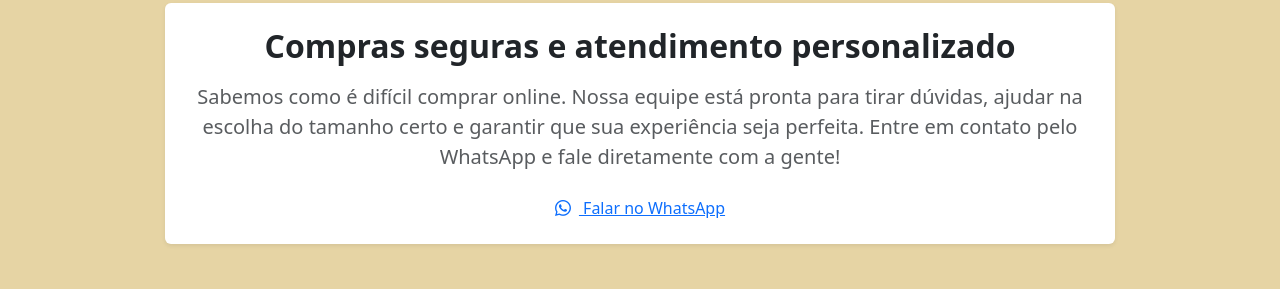
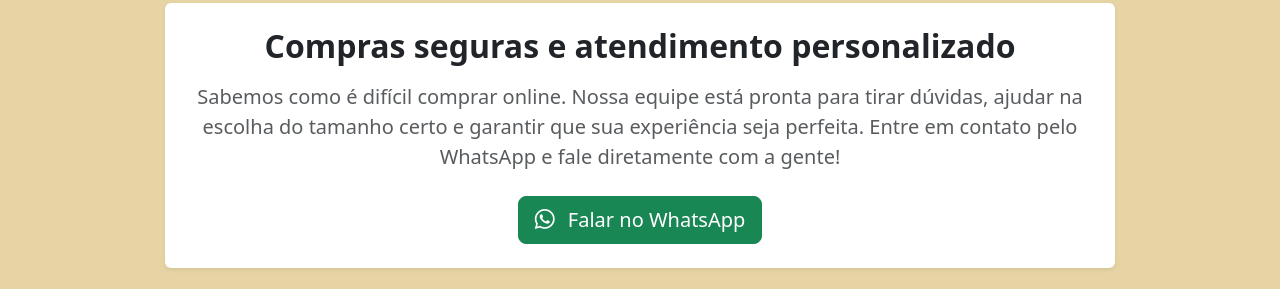
Before and after one commit to Renascer2025/renascer, a website: page index.html in a window 1280 px wide. Shown: the part 4661-4950 px from the top of the page. Drawn offline with nearby package versions, Linux system fonts and the light colour scheme; grey boxes are pictures that could not be loaded.

Commit message:
Update index.html

```diff
--- a/index.html
+++ b/index.html
@@ -389,7 +389,7 @@
                             e garantir que sua experiência seja perfeita. Entre em contato pelo WhatsApp e fale
                             diretamente com a gente!
                         </p>
-                        <a href="https://api.whatsapp.com/send/?phone=15997200143&text&type=phone_number&app_absent=0">
+                        <a href="https://api.whatsapp.com/send/?phone=15997200143&text&type=phone_number&app_absent=0"target="_blank"class="btn btn-success btn-lg">
                             <i class="bi bi-whatsapp me-2"></i> Falar no WhatsApp
                         </a>
                     </div>
```
